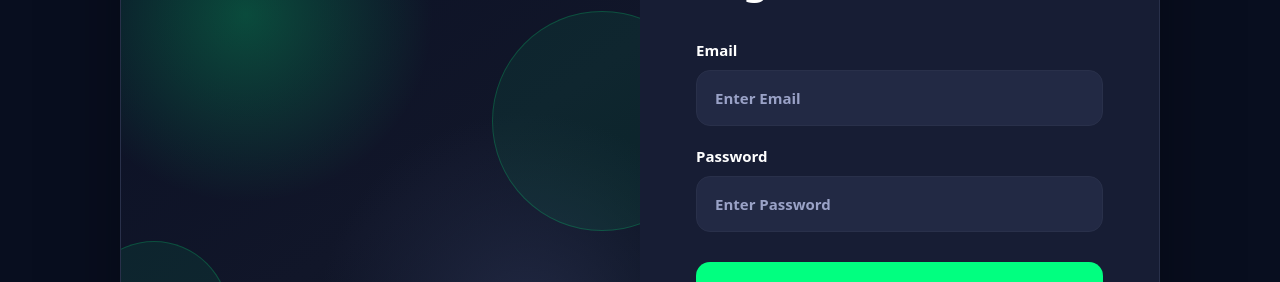
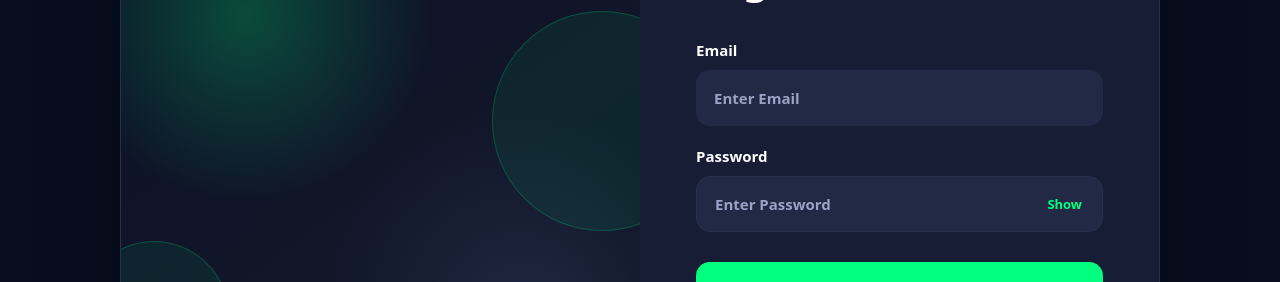
Before and after one commit to Boki0/casino, a React (Vite) app in the folder frontend/: page /register in a window 1280 px wide. Both pictures are taken after a click on the button "Log In". Shown: the part 272-554 px from the top of the page. Built offline with nearby package versions, Linux system fonts and the light colour scheme.

Commit message:
feat(frontend): add register page layout

```diff
--- a/frontend/src/App.tsx
+++ b/frontend/src/App.tsx
@@ -2,17 +2,23 @@ import { useState } from 'react'
 import Footer from './components/layout/Footer'
 import Header from './components/layout/Header'
 import LoginPage from './pages/LoginPage'
+import RegisterPage from './pages/RegisterPage'
+
+type CurrentPage = 'home' | 'login' | 'register'
 
 function App() {
-  const [isLoginVisible, setIsLoginVisible] = useState(false)
+  const [currentPage, setCurrentPage] = useState<CurrentPage>('home')
 
   return (
     <>
-      <Header onLoginClick={() => setIsLoginVisible(true)} />
+      <Header
+        onLoginClick={() => setCurrentPage('login')}
+        onRegisterClick={() => setCurrentPage('register')}
+      />
       <main>
-        {isLoginVisible ? (
-          <LoginPage />
-        ) : (
+        {currentPage === 'login' && <LoginPage />}
+        {currentPage === 'register' && <RegisterPage />}
+        {currentPage === 'home' && (
           <section className="home-placeholder">
             <h1>Casino Platform</h1>
             <p>Home page content will be added here.</p>
--- a/frontend/src/components/layout/Header.tsx
+++ b/frontend/src/components/layout/Header.tsx
@@ -2,9 +2,10 @@ import './Header.css'
 
 type HeaderProps = {
   onLoginClick: () => void
+  onRegisterClick: () => void
 }
 
-function Header({ onLoginClick }: HeaderProps) {
+function Header({ onLoginClick, onRegisterClick }: HeaderProps) {
   return (
     <header className="app-header">
       <div className="app-header__container">
@@ -29,7 +30,7 @@ function Header({ onLoginClick }: HeaderProps) {
           <button className="app-header__login" type="button" onClick={onLoginClick}>
             Log In
           </button>
-          <button className="app-header__register" type="button">
+          <button className="app-header__register" type="button" onClick={onRegisterClick}>
             Register
           </button>
         </div>
--- a/frontend/src/pages/LoginPage.css
+++ b/frontend/src/pages/LoginPage.css
@@ -137,22 +137,56 @@
   font-weight: 700;
 }
 
-.login-form__field input {
+.login-form__field input,
+.login-form__password-control {
   width: 100%;
   height: 56px;
-  padding: 0 18px;
   color: var(--color-text);
   background: var(--color-surface-light);
   border: 1px solid var(--color-border);
   border-radius: 14px;
+}
+
+.login-form__field input {
+  padding: 0 18px;
+  border: 0;
   outline: none;
+}
+
+.login-form__password-control {
+  display: flex;
+  align-items: center;
+  padding-right: 8px;
+}
+
+.login-form__password-control input {
+  min-width: 0;
+  flex: 1;
+  background: transparent;
+}
+
+.login-form__password-toggle {
+  height: 40px;
+  padding: 0 12px;
+  flex: 0 0 auto;
+  color: var(--color-primary);
+  background: transparent;
+  border: 0;
+  border-radius: 10px;
+  font-size: 13px;
+  font-weight: 800;
+}
+
+.login-form__password-toggle:hover {
+  background: rgba(1, 255, 128, 0.1);
 }
 
 .login-form__field input::placeholder {
   color: var(--color-text-muted);
 }
 
-.login-form__field input:focus {
+.login-form__field input:focus,
+.login-form__password-control:focus-within {
   border-color: var(--color-primary);
 }
 
--- a/frontend/src/pages/LoginPage.tsx
+++ b/frontend/src/pages/LoginPage.tsx
@@ -1,6 +1,9 @@
+import { useState } from 'react'
 import './LoginPage.css'
 
 function LoginPage() {
+  const [isPasswordVisible, setIsPasswordVisible] = useState(false)
+
   return (
     <section className="login-page" id="login">
       <div className="login-card">
@@ -34,7 +37,19 @@ function LoginPage() {
 
             <label className="login-form__field">
               <span>Password</span>
-              <input type="password" placeholder="Enter Password" />
+              <div className="login-form__password-control">
+                <input
+                  type={isPasswordVisible ? 'text' : 'password'}
+                  placeholder="Enter Password"
+                />
+                <button
+                  className="login-form__password-toggle"
+                  type="button"
+                  onClick={() => setIsPasswordVisible((isVisible) => !isVisible)}
+                >
+                  {isPasswordVisible ? 'Hide' : 'Show'}
+                </button>
+              </div>
             </label>
 
             <button className="login-form__submit" type="button">
--- /dev/null
+++ b/frontend/src/pages/RegisterPage.css
@@ -0,0 +1,89 @@
+.register-card {
+  min-height: 700px;
+}
+
+.register-card__visual {
+  min-height: 700px;
+  background:
+    radial-gradient(circle at 26% 22%, rgba(1, 255, 128, 0.2), transparent 30%),
+    radial-gradient(circle at 72% 76%, rgba(1, 255, 128, 0.12), transparent 28%),
+    linear-gradient(145deg, #07111d 0%, #111629 50%, #0a1025 100%);
+}
+
+.register-card__form-panel {
+  min-height: 700px;
+  padding: 44px 56px;
+}
+
+.register-form__header {
+  margin-bottom: 24px;
+}
+
+.register-form__field {
+  margin-bottom: 16px;
+}
+
+.register-form__optional {
+  color: var(--color-text-muted);
+  font-weight: 600;
+}
+
+.register-form__agreement {
+  margin: 6px 0 20px;
+  display: flex;
+  align-items: flex-start;
+  gap: 12px;
+  color: var(--color-text-muted);
+  font-size: 14px;
+  line-height: 1.45;
+}
+
+.register-form__checkbox {
+  width: 22px;
+  height: 22px;
+  display: grid;
+  place-items: center;
+  flex: 0 0 auto;
+  border-radius: 6px;
+  color: var(--color-bg);
+  background: var(--color-primary);
+  font-size: 14px;
+  font-weight: 900;
+}
+
+.register-form__submit {
+  margin-top: 0;
+}
+
+.register-form__divider {
+  margin-top: 24px;
+}
+
+@media (max-width: 840px) {
+  .register-card {
+    min-height: 0;
+  }
+
+  .register-card__visual {
+    min-height: 280px;
+  }
+
+  .register-card__form-panel {
+    min-height: 0;
+    padding: 36px;
+  }
+}
+
+@media (max-width: 520px) {
+  .register-card__visual {
+    min-height: 240px;
+  }
+
+  .register-card__form-panel {
+    padding: 26px;
+  }
+
+  .register-form__agreement {
+    font-size: 13px;
+  }
+}
--- /dev/null
+++ b/frontend/src/pages/RegisterPage.tsx
@@ -0,0 +1,106 @@
+import { useState } from 'react'
+import './LoginPage.css'
+import './RegisterPage.css'
+
+function RegisterPage() {
+  const [isPasswordVisible, setIsPasswordVisible] = useState(false)
+  const [isRepeatPasswordVisible, setIsRepeatPasswordVisible] = useState(false)
+
+  return (
+    <section className="login-page register-page">
+      <div className="login-card register-card">
+        <div className="login-card__visual register-card__visual">
+          <div className="login-card__brand">
+            <div className="login-card__logo">♠</div>
+            <span>Casino Platform</span>
+          </div>
+
+          <div className="login-card__visual-content">
+            <p className="login-card__eyebrow">Create your player account</p>
+            <h1>Welcome to Casino Platform</h1>
+            <p>Begin your adventure today</p>
+          </div>
+
+          <div className="login-card__shape login-card__shape--one"></div>
+          <div className="login-card__shape login-card__shape--two"></div>
+        </div>
+
+        <div className="login-card__form-panel register-card__form-panel">
+          <form className="login-form register-form">
+            <div className="login-form__header register-form__header">
+              <p className="login-form__eyebrow">New player</p>
+              <h2>Register</h2>
+            </div>
+
+            <label className="login-form__field register-form__field">
+              <span>Email</span>
+              <input type="email" placeholder="Enter Email" />
+            </label>
+
+            <label className="login-form__field register-form__field">
+              <span>Password</span>
+              <div className="login-form__password-control">
+                <input
+                  type={isPasswordVisible ? 'text' : 'password'}
+                  placeholder="Enter Password"
+                />
+                <button
+                  className="login-form__password-toggle"
+                  type="button"
+                  onClick={() => setIsPasswordVisible((isVisible) => !isVisible)}
+                >
+                  {isPasswordVisible ? 'Hide' : 'Show'}
+                </button>
+              </div>
+            </label>
+
+            <label className="login-form__field register-form__field">
+              <span>Repeat Password</span>
+              <div className="login-form__password-control">
+                <input
+                  type={isRepeatPasswordVisible ? 'text' : 'password'}
+                  placeholder="Repeat Password"
+                />
+                <button
+                  className="login-form__password-toggle"
+                  type="button"
+                  onClick={() => setIsRepeatPasswordVisible((isVisible) => !isVisible)}
+                >
+                  {isRepeatPasswordVisible ? 'Hide' : 'Show'}
+                </button>
+              </div>
+            </label>
+
+            <label className="login-form__field register-form__field">
+              <span>
+                Promo Code <span className="register-form__optional">(Optional)</span>
+              </span>
+              <input type="text" placeholder="Enter Promo Code" />
+            </label>
+
+            <div className="register-form__agreement">
+              <span className="register-form__checkbox" aria-hidden="true">
+                ✓
+              </span>
+              <span>I agree to the User Agreement &amp; confirm I am at least 18 years old</span>
+            </div>
+
+            <button className="login-form__submit register-form__submit" type="button">
+              Register
+            </button>
+
+            <div className="login-form__divider register-form__divider">
+              <span>Already have an account?</span>
+            </div>
+
+            <button className="login-form__secondary" type="button">
+              Log In
+            </button>
+          </form>
+        </div>
+      </div>
+    </section>
+  )
+}
+
+export default RegisterPage
```
